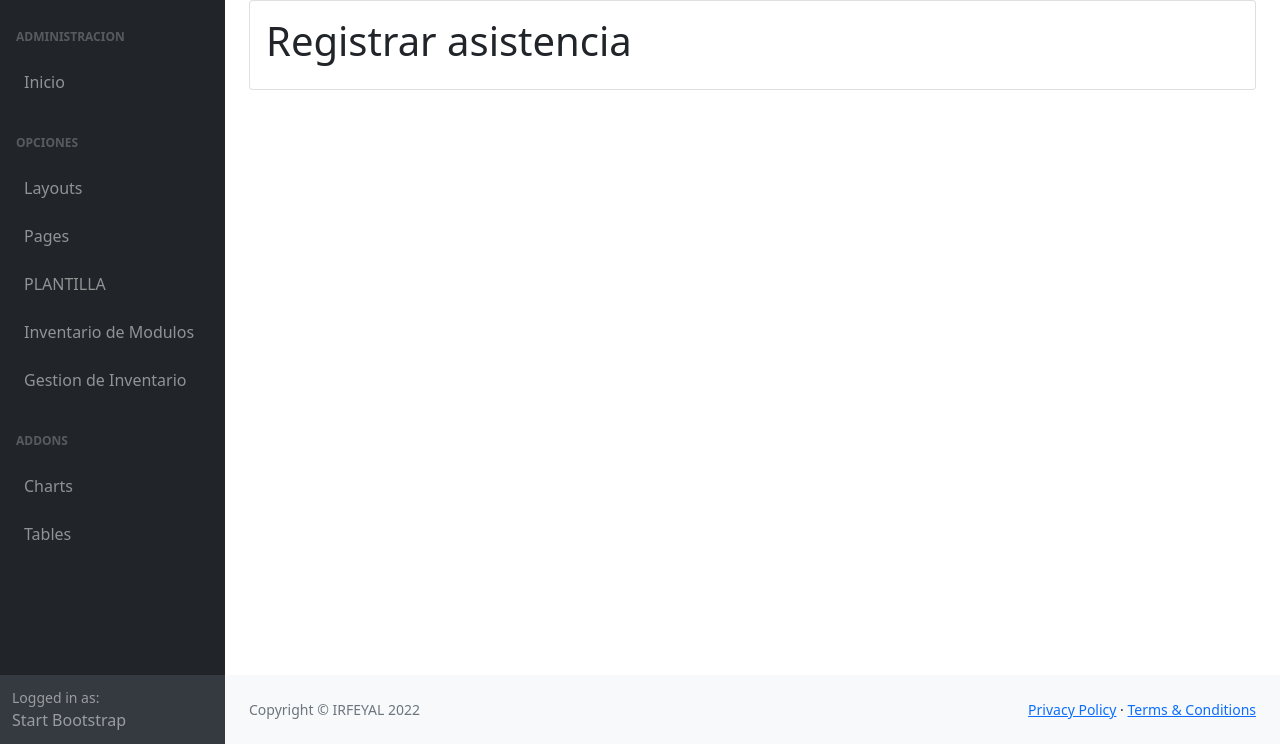
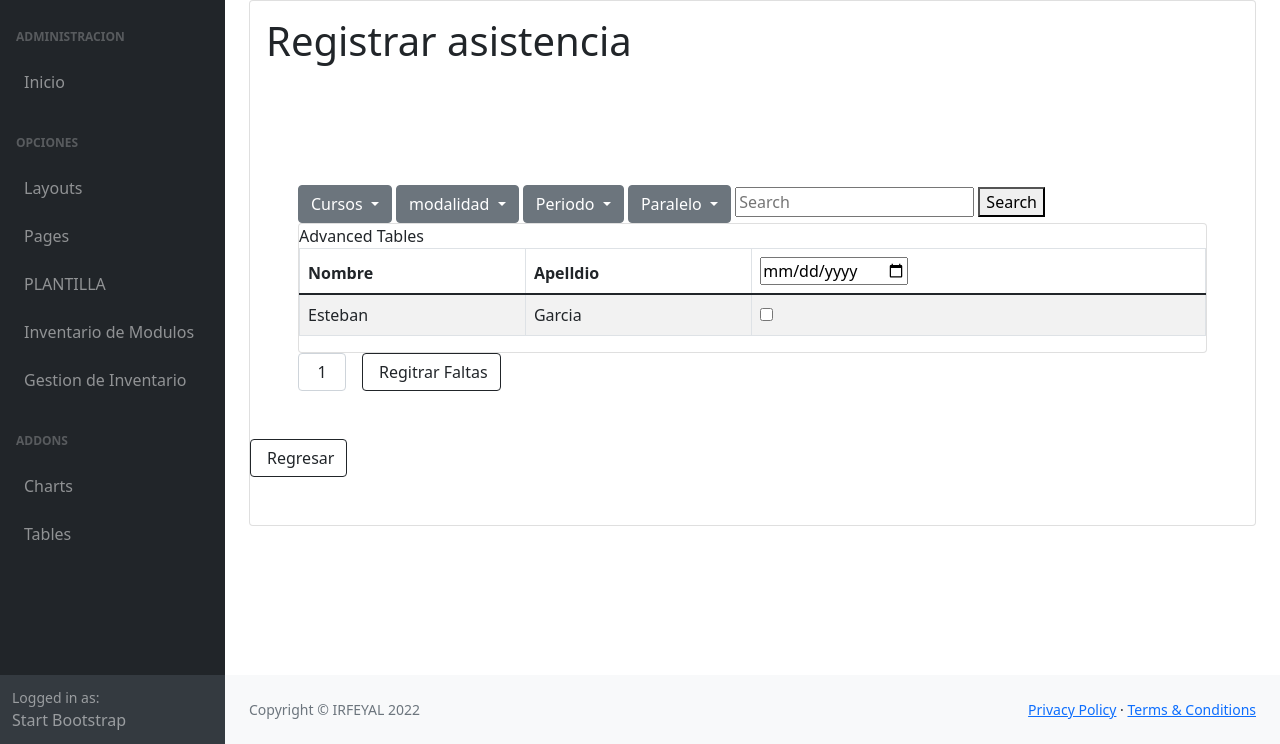
Before and after one commit to Marco-Peralta-Z/frontend-IRFEYAL, a PHP site: page /pages/Asistencia/RegistroFaltas.php in a window 1280 px wide. Shown: the part 56-800 px from the top of the page. Run offline with PHP 8.4, Linux system fonts and the light colour scheme; some libraries are stand-ins or nearby versions.

Commit message:
Asistencia
Se agrego las dos vistas del modulo de asistencia

```diff
--- a/pages/Asistencia/RegistroFaltas.php
+++ b/pages/Asistencia/RegistroFaltas.php
@@ -6,6 +6,111 @@
                 <div class="card-body">
                         <h1>Registrar  asistencia</h1>
                 </div>
+                <section class="py-5">
+        <div class="container px-4 px-lg-5 my-5">
+            <div class="row gx-4 gx-lg-5 align-items-center">
+
+                <div id="page-inner">
+                    <div class="dropdown">
+                        <a class="btn btn-secondary dropdown-toggle" href="#" role="button" id="dropdownMenuLink" data-bs-toggle="dropdown" aria-expanded="false">
+                            Cursos
+                        </a>
+
+                        <ul class="dropdown-menu" aria-labelledby="dropdownMenuLink">
+
+                        </ul>
+
+
+
+                        <a class="btn btn-secondary dropdown-toggle" href="#" role="button" id="dropdownMenuLink" data-bs-toggle="dropdown" aria-expanded="false">
+                            modalidad
+                        </a>
+
+                        <ul class="dropdown-menu" aria-labelledby="dropdownMenuLink">
+
+                        </ul>
+
+
+                        <a class="btn btn-secondary dropdown-toggle" href="#" role="button" id="dropdownMenuLink" data-bs-toggle="dropdown" aria-expanded="false">
+                            Periodo
+                        </a>
+
+                        <ul class="dropdown-menu" aria-labelledby="dropdownMenuLink">
+
+                        </ul>
+
+                        <a class="btn btn-secondary dropdown-toggle" href="#" role="button" id="dropdownMenuLink" data-bs-toggle="dropdown" aria-expanded="false">
+                            Paralelo
+                        </a>
+
+                        <ul class="dropdown-menu" aria-labelledby="dropdownMenuLink">
+
+                        </ul>
+                        <input  type="search" placeholder="Search" aria-label="Search">
+                            <button type="submit">Search</button>
+
+
+
+
+                    </div>
+
+
+                    <div class="row">
+
+
+                        <div class="col-md-12">
+                            <!-- Advanced Tables -->
+                            <div class="card">
+                                <div class="card-action">
+                                    Advanced Tables
+                                </div>
+                                <div class="card-content">
+                                    <div class="table-responsive">
+                                        <table class="table table-striped table-bordered table-hover" id="dataTables-example">
+                                            <thead>
+                                                <tr>
+                                                    <th>Nombre </th>
+                                                    <th>Apelldio</th>
+                                                    <th> <input type="date" id="start" name="trip-start"></th>
+
+                                                </tr>
+                                            </thead>
+                                            <tbody>
+                                                <tr class="odd gradeX">
+                                                    <td>Esteban</td>
+                                                    <td>Garcia</td>
+                                                    <td><input type="checkbox" id="cbox2" value="second_checkbox"></td>
+                                                </tr>
+
+                                            </tbody>
+                                        </table>
+                                    </div>
+
+                                </div>
+                            </div>
+                            <!--End Advanced Tables -->
+                        </div>
+                    </div>
+
+
+
+
+
+                    <div class="d-flex">
+                        <input class="form-control text-center me-3" id="inputQuantity" type="num" value="1" style="max-width: 3rem" />
+                        <button class="btn btn-outline-dark flex-shrink-0" type="button">
+                            <i class="bi-cart-fill me-1"></i>
+                            Regitrar Faltas
+                        </button>
+
+                    </div>
+                </div>
+            </div>
+        </div>
+        <button  onclick="window.location.href='ListadoAsistencia.php'" class="btn btn-outline-dark flex-shrink-0" type="button">
+                            <i class="bi-cart-fill me-1"></i>Regresar</button>
+    </section>
+
             </div>
 
         </div>
```
Also changed, not shown: pages/Asistencia/ListadoAsistencia.php (added, +132 -0 lines).
